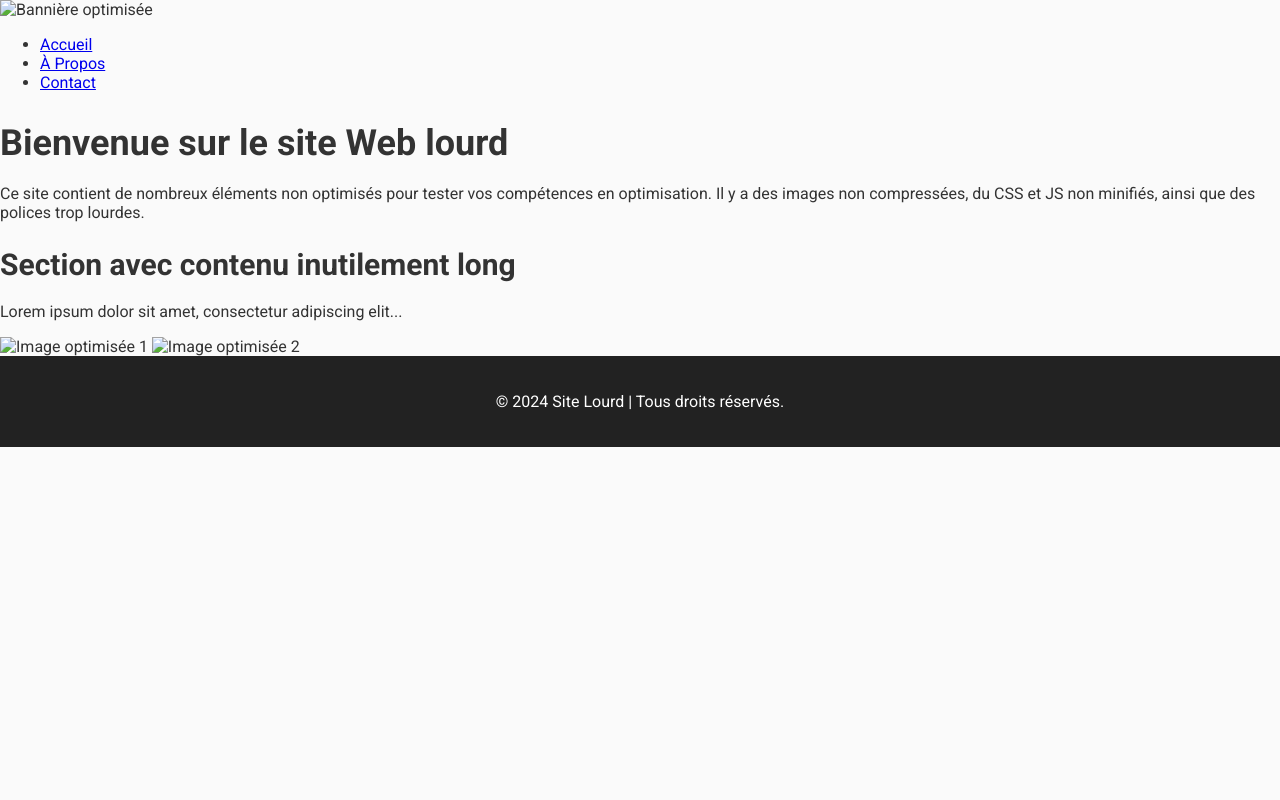
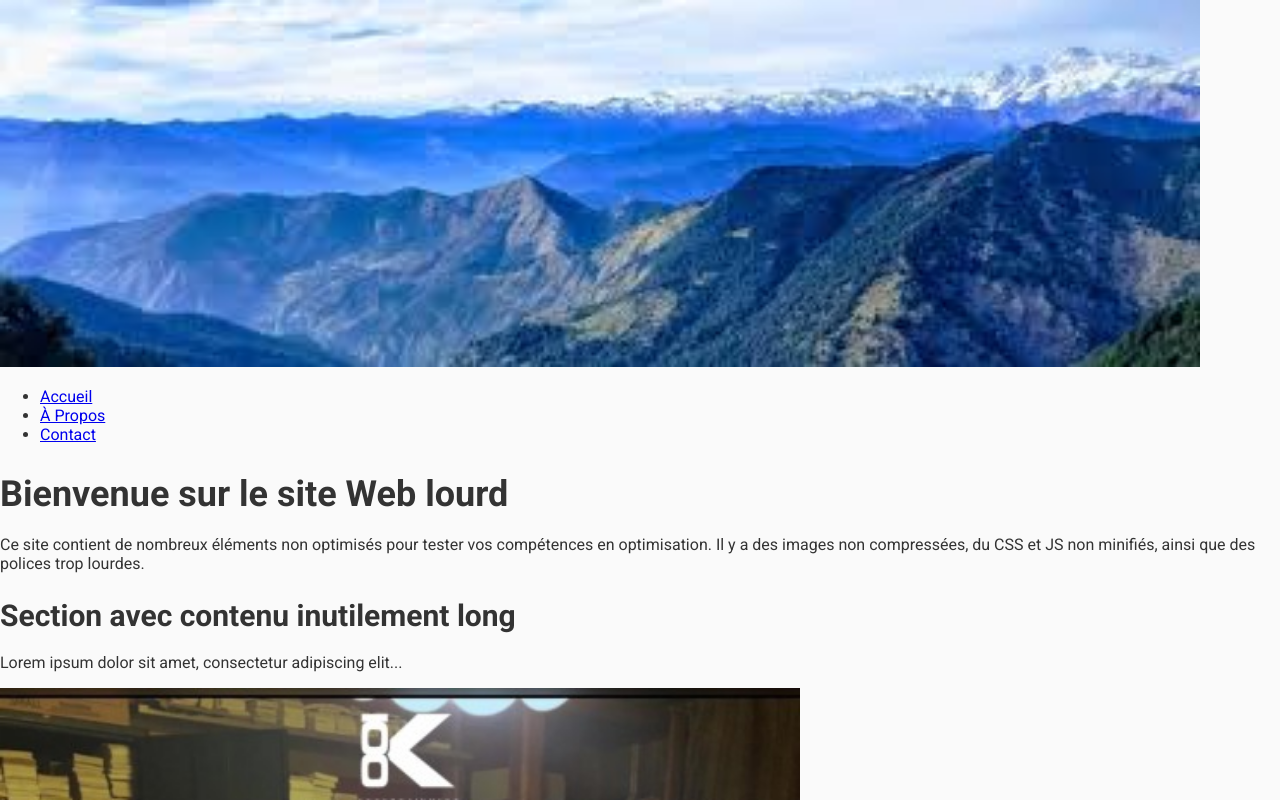
Before and after one commit to Traxxouu/lighthouse, a plain HTML site: page index.html in a window 1280 px wide. Shown: the top 800 px of the page. Drawn offline with Linux system fonts and the light colour scheme; files that its build step writes are made by us from their sources.

Commit message:
Update index.html

```diff
--- a/index.html
+++ b/index.html
@@ -9,7 +9,7 @@
 </head>
 <body>
     <header>
-        <img src="images/banner.jpg" alt="Bannière optimisée" width="1200" height="300" loading="lazy">
+        <img src="banner.jpg" alt="Bannière optimisée" width="1200" height="300" loading="lazy">
         <nav>
             <ul>
                 <li><a href="index.html">Accueil</a></li>
@@ -31,8 +31,8 @@
         <section>
             <h2>Section avec contenu inutilement long</h2>
             <p>Lorem ipsum dolor sit amet, consectetur adipiscing elit...</p>
-            <img src="images/large-image1.jpg" alt="Image optimisée 1" width="800" height="600" loading="lazy">
-            <img src="images/large-image2.jpg" alt="Image optimisée 2" width="800" height="600" loading="lazy">
+            <img src="large-image1.jpg" alt="Image optimisée 1" width="800" height="600" loading="lazy">
+            <img src="large-image2.jpg" alt="Image optimisée 2" width="800" height="600" loading="lazy">
         </section>
     </main>
 
@@ -40,7 +40,7 @@
         <p>© 2024 Site Lourd | Tous droits réservés.</p>
     </footer>
 
-    <script src="scripts/app.js"></script>
-    <script src="scripts/analytics.js"></script>
+    <script src="app.js"></script>
+    <script src="analytics.js"></script>
 </body>
 </html>
```
